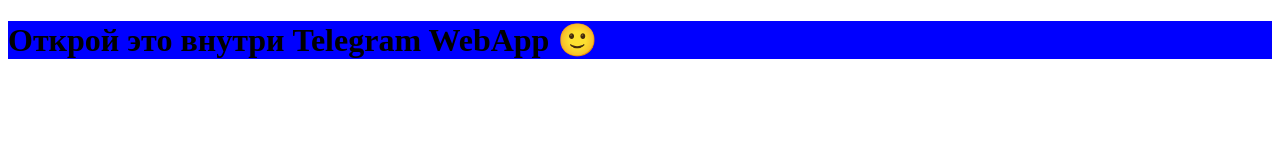
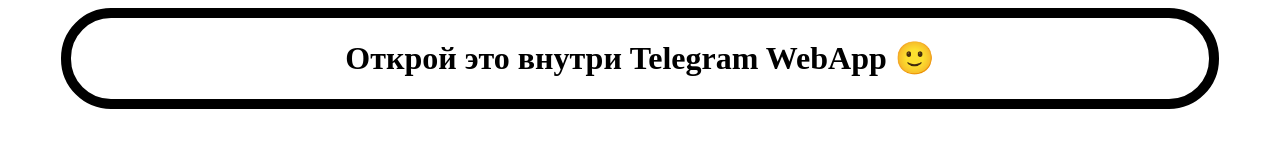
Before and after one commit to vagimtemnikov2007-cmd/Project, a plain HTML site: page index.html in a window 1280 px wide. Drawn offline with Linux system fonts and the light colour scheme.

Commit message:
v0.1.1.1

```diff
--- a/index.html
+++ b/index.html
@@ -9,12 +9,14 @@
 </head>
 
 <body>
-  <h1 id="user">...</h1>
+  <div class="home">
+    <h1 id="user">...</h1>
+  </div>
+
 
   <script>
     const tg = window.Telegram?.WebApp;
 
-    // Если ты открыл просто в браузере (не из Telegram) — tg будет undefined
     if (!tg) {
       document.getElementById("user").innerText = "Открой это внутри Telegram WebApp 🙂";
     } else {
--- a/style.css
+++ b/style.css
@@ -1,3 +1,14 @@
 #user {
-  background-color: blue;
+  color: black;
 }
+
+.home{
+  width: 90%;
+  height: 20%;
+  display: flex;
+  justify-self: center;
+  justify-content: center;
+  background-color: rgb(255, 255, 255);
+  border: 10px solid black;
+  border-radius: 50px;
+}
```
